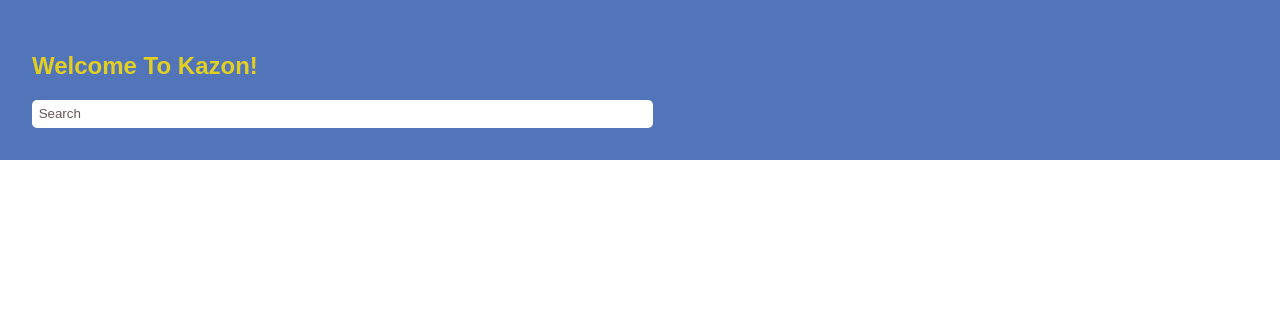
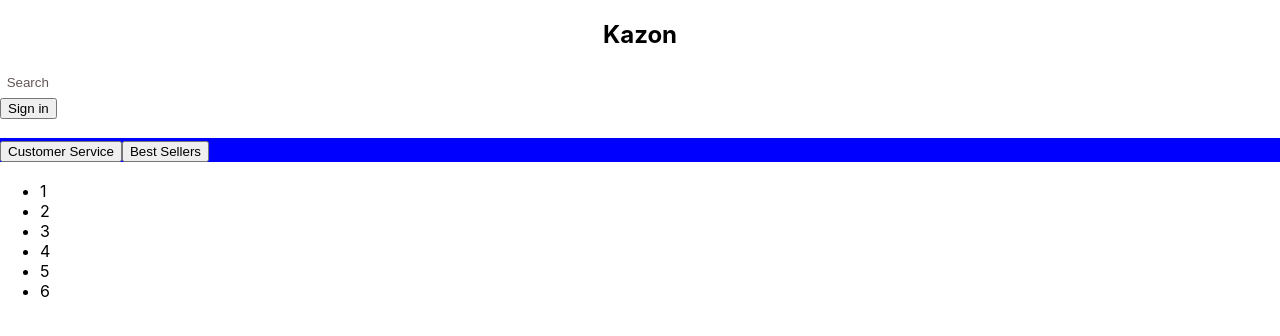
Before and after one commit to ShashiSugrim/kazonfrontend, a React (Create React App) app: page / in a window 1280 px wide. Shown: the top 336 px of the page. Built offline with nearby package versions, Linux system fonts and the light colour scheme.

Commit message:
added basic products grid

```diff
--- a/src/App.js
+++ b/src/App.js
@@ -3,9 +3,13 @@ import "./App.css";
 
 function App() {
   return (
-    <div className="App">
-      <header className="App-header">
-        <h2>Welcome To Kazon!</h2>
+    <>
+    <div>
+        <h2 style={{textAlign: "center"}}>Kazon</h2>
+        </div>
+      <div className="parent" >
+
+        <div className="child">
         <div className="Search-bar">
           <input
             type="text"
@@ -18,8 +22,26 @@ function App() {
             placeholder="Search" // Add this line
           />
         </div>
-      </header>
-    </div>
+        </div>
+        <div className="child">
+        <button>Sign in</button>
+        </div>
+      </div>
+      <h3 style={{ backgroundColor: 'blue' }}>
+        <button> Customer Service</button>
+        <button>Best Sellers</button>
+      </h3>
+      <div>
+      <ul class="flex-container">
+  <li class="flex-item">1</li>
+  <li class="flex-item">2</li>
+  <li class="flex-item">3</li>
+  <li class="flex-item">4</li>
+  <li class="flex-item">5</li>
+  <li class="flex-item">6</li>
+</ul>
+      </div>
+    </>
   );
 }
 
```
